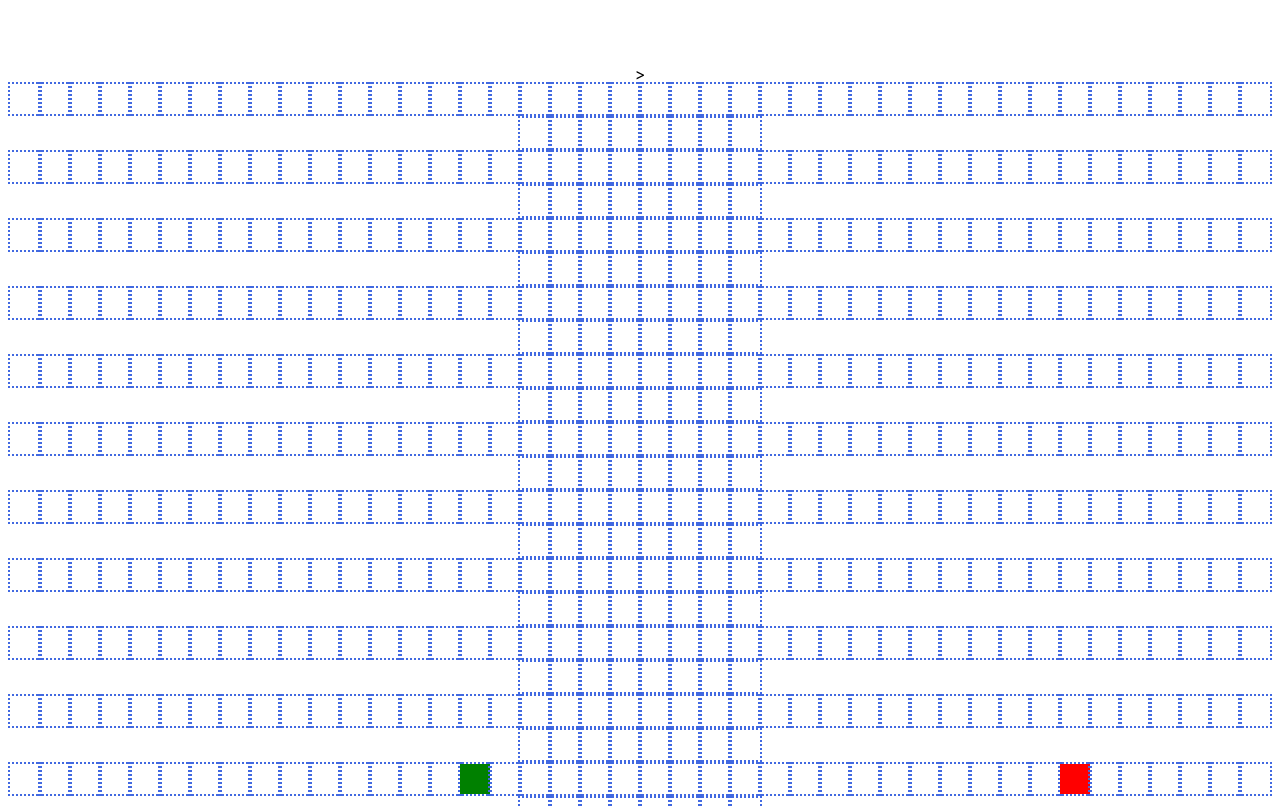
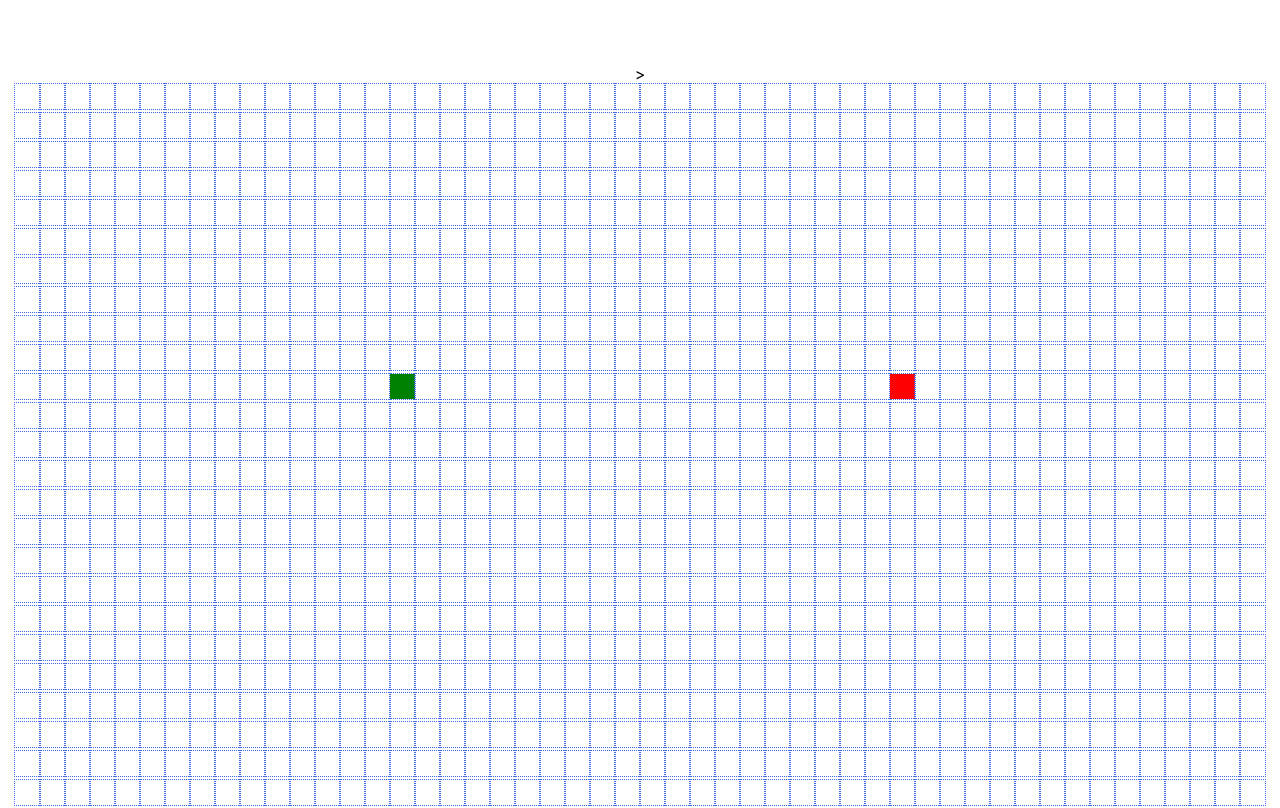
Before and after one commit to matt-t/alg-visualizer, a React (Create React App) app: page / in a window 1280 px wide. Shown: the top 808 px of the page. Built offline with nearby package versions, Linux system fonts and the light colour scheme.

Commit message:
fix on laptop

```diff
--- a/src/components/Cell.css
+++ b/src/components/Cell.css
@@ -1,7 +1,7 @@
 .node {
-    width: 30px;
-    height: 30px;
-    outline: 2px dotted royalblue;
+    width: 25px;
+    height: 25px;
+    outline: 1px dotted royalblue;
     display: inline-block;
   }
 
```
